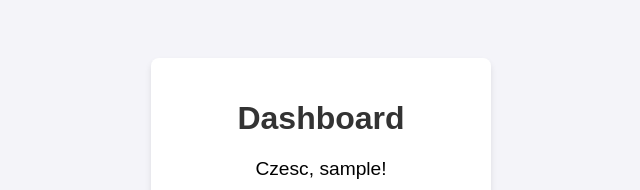
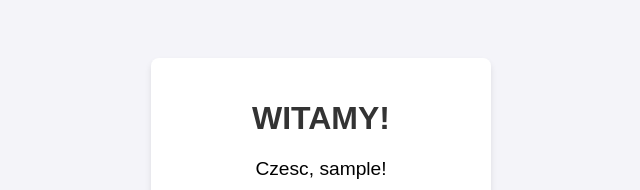
Before and after one commit to maclor11/Book-Exchange-System-Page, a website: page dashboard.html in a window 1280 px wide. Shown: the part 242-432 px from the top of the page, without its empty margins (319-959 px from the left). Drawn offline with Linux system fonts and the light colour scheme; sample sign-in values are in the browser's storage.

Commit message:
poprawka dashboarda v2

```diff
--- a/dashboard.html
+++ b/dashboard.html
@@ -57,7 +57,7 @@
 </head>
 <body>
     <div class="container">
-        <h1>Dashboard</h1>
+        <h1>WITAMY!</h1>
         <p class="welcome-message">Czesc, <span id="username"></span>!</p>
         <button onclick="logout()">Wyloguj sie</button>
     </div>
```
